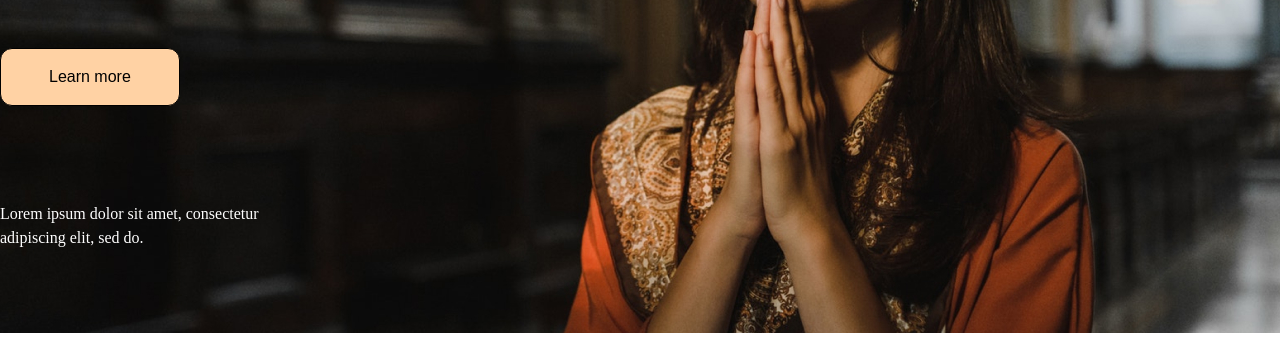
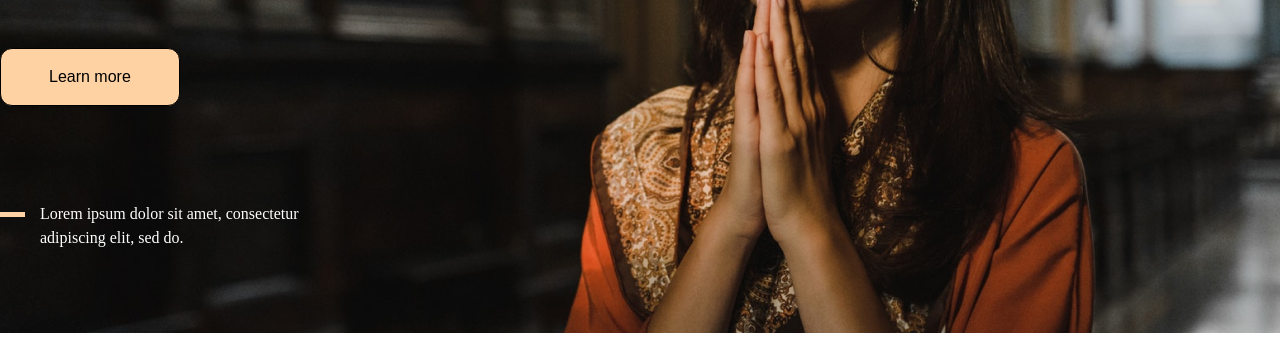
Before and after one commit to mdbahauddinb101/finSweet, a plain HTML site: page index.html in a window 1280 px wide. Shown: the part 436-800 px from the top of the page. Drawn offline with Linux system fonts and the light colour scheme.

Commit message:
square added

```diff
--- a/index.html
+++ b/index.html
@@ -35,7 +35,9 @@
                 <h6>WELCOME TO OUR CHURCH</h6>
                 <h1>Become a part of <br> our community</h1>
                 <button>Learn more</button>
-                <p>Lorem ipsum dolor sit amet, consectetur <br> adipiscing elit, sed do.</p>
+                <div class="sqaure-container">
+                <div class="square"></div><p>Lorem ipsum dolor sit amet, consectetur <br> adipiscing elit, sed do.</p>
+                </div>
                 </div>
              </div>
          </section>
--- a/style.css
+++ b/style.css
@@ -94,7 +94,17 @@ margin-bottom: 64px;
  color:#fff;
  line-height: 24px;
 }
+.square{
+    width: 25px;
+    height:5px;
+    background-color: #FFD2A4;
+    margin-top: 10px;
+}
 
+.sqaure-container{
+    display: flex;
+    gap: 15px;
+}
 
 /*---------------- banner ends ----------------------- */
 #sub-headline{
@@ -455,9 +465,7 @@ gap: 24px;
 
 /* ---------great section starts   ---------*/
 
-#great{
 
-}
 
 #great .great-middle{
     display: flex;
```
